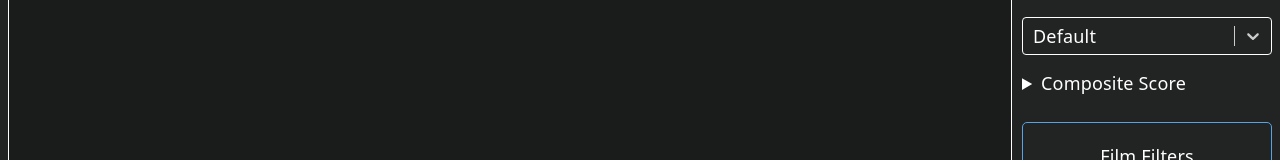
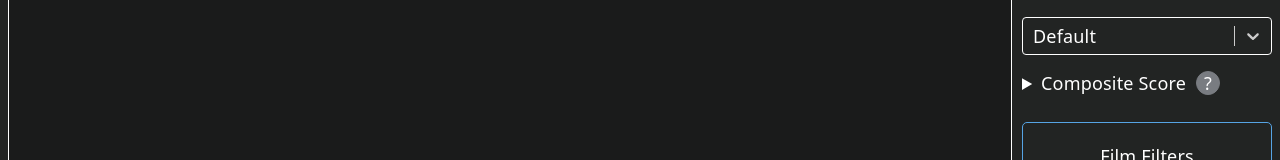
Before and after one commit to AdamHerger/Film-Festival-Circuit-Visualization, a React (Vite) app: page / in a window 1280 px wide. Shown: the part 421-581 px from the top of the page. Built offline with nearby package versions, Linux system fonts and the light colour scheme; no server answers.

Commit message:
info thing

```diff
--- a/src/components/CompositeScore.jsx
+++ b/src/components/CompositeScore.jsx
@@ -1,6 +1,7 @@
 import { useEffect, useRef, useMemo } from "react";
 import CompositeScoreDistributionGraph from "./CompositeScoreDistributionGraph";
 import CompositeScoreRangeSlider from "./CompositeScoreRangeSlider";
+import InfoHover from "./InfoHover";
 
 function CompositeScore({ filters, setFilters, data }) {
   const numericAttributes = [
@@ -47,7 +48,12 @@ function CompositeScore({ filters, setFilters, data }) {
         });
       }}
     >
-      <summary>Composite Score</summary>
+      <summary>
+        Composite Score
+        <InfoHover text="The composite score allows you to add weights to every numeric attribute resulting in one final combined score. Weights are valued 0-100 (must not necessarily add up to 100 total). Optimize for either a min, max, or target value and filter the resulting distribution below. NA values are counted as 0." />
+      </summary>
+      <br />
+
       <div className="compositescore-filters">
         <label>Attribute - Weight - Type - (Target)</label>
         {numericAttributes.map(([attribute, minFilter, maxFilter]) => {
--- /dev/null
+++ b/src/components/InfoHover.jsx
@@ -0,0 +1,8 @@
+function InfoHover({ text }) {
+  return (
+    <span className="info-hover-icon">
+      ?<span className="info-hover">{text}</span>
+    </span>
+  );
+}
+export default InfoHover;
--- a/src/css/index.css
+++ b/src/css/index.css
@@ -295,3 +295,48 @@
   margin: 10px;
   width: 60px;
 }
+
+.composite-score-slider {
+  text-align: center;
+}
+
+.info-hover-icon {
+  display: inline-flex;
+  align-items: center;
+  justify-content: center;
+  width: 18px;
+  height: 18px;
+  border: solid 1px rgb(121, 124, 129);
+  border-radius: 50%;
+  padding: 2px;
+  cursor: pointer;
+  position: relative;
+  margin-left: 10px;
+  background-color: rgb(121, 124, 129);
+}
+
+.info-hover {
+  visibility: hidden;
+  position: absolute;
+  top: 100%;
+  font-size: 12px;
+  transform: translate(30%, -120%);
+  margin-left: 8px;
+  background-color: rgba(121, 124, 129, 0.815);
+  color: white;
+  border-radius: 5px;
+  padding: 8px 12px;
+  width: max-content;
+  max-width: 220px;
+  white-space: normal;
+  cursor: default;
+  text-align: left;
+  z-index: 100;
+}
+
+.info-hover-icon:hover {
+  .info-hover {
+    visibility: visible;
+  }
+  background-color: rgb(153, 156, 161);
+}
```
